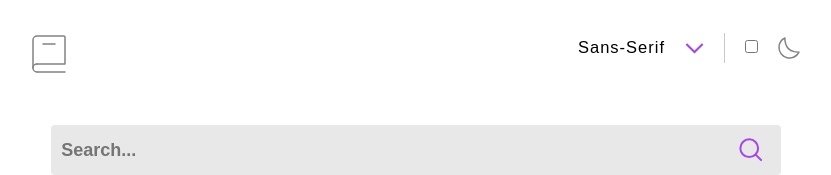
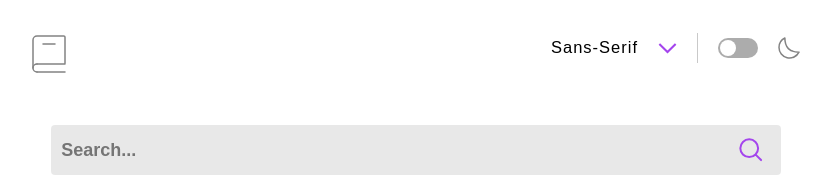
Before and after one commit to GeorgeFlood/dictionary-app, a React (Create React App) app: page / in a window 1280 px wide. Shown: the top 175 px of the page, without its empty margins (224-1055 px from the left). Built offline with nearby package versions, Linux system fonts and the light colour scheme.

Commit message:
completed light/dark switch

```diff
--- a/src/components/Navbar.js
+++ b/src/components/Navbar.js
@@ -87,7 +87,7 @@ const Navbar = () => {
         <div className="night-mode">
           <label>
             <input type="checkbox" onChange={handleDarkModeToggle} />
-            <span class="slider round"></span>
+            <span className="slider round"></span>
           </label>
           <svg
             xmlns="http://www.w3.org/2000/svg"
--- a/src/scss/_navbar.scss
+++ b/src/scss/_navbar.scss
@@ -31,6 +31,7 @@
 .night-mode {
   display: flex;
   align-items: center;
+  justify-content: space-around;
 
   & input {
     margin: 0 2rem;
@@ -66,7 +67,53 @@
 }
 
 .dropdown-menu li:hover {
-  background-color: rgb(146, 144, 144);
+  background-color: rgb(189, 87, 252);
   border-radius: 5px;
   color: white;
 }
+
+.night-mode {
+  display: flex;
+  align-items: center;
+  justify-content: space-around;
+}
+
+.night-mode input[type="checkbox"] {
+  display: none;
+}
+
+.night-mode input[type="checkbox"] + .slider {
+  width: 40px;
+  height: 20px;
+  background-color: rgb(172, 172, 172);
+  border-radius: 34px;
+  position: relative;
+  cursor: pointer;
+  display: inline-block;
+  vertical-align: middle;
+  margin: 0rem 2rem;
+}
+
+.night-mode input[type="checkbox"]:checked + .slider {
+  background-color: #c334d3;
+  z-index: 100;
+}
+
+.night-mode input[type="checkbox"] + .slider:before {
+  content: "";
+  position: absolute;
+  width: 16px;
+  height: 16px;
+  left: 2px;
+  bottom: 2px;
+  background-color: rgb(255, 255, 255);
+  border-radius: 50%;
+  transition: 0.43s;
+  z-index: 100;
+}
+
+.night-mode input[type="checkbox"]:checked + .slider:before {
+  transform: translateX(20px);
+  background-color: rgb(255, 255, 255);
+  z-index: 100;
+}
--- a/src/scss/_nouns.scss
+++ b/src/scss/_nouns.scss
@@ -2,6 +2,7 @@
   margin-top: 6rem;
   font-size: 1.6rem;
   color: rgba(0, 0, 0, 0.35);
+  transition: all ease-in-out 0.43s;
   [data-theme="dark"] & {
     color: rgba(#fff, 0.35);
   }
--- a/src/scss/_source.scss
+++ b/src/scss/_source.scss
@@ -9,6 +9,7 @@
   &--src {
     margin-left: 2rem;
     color: #000;
+    transition: all 0.43 ease-in-out;
     [data-theme="dark"] & {
       background-color: rgb(34, 34, 34);
       color: #fff;
--- a/src/styles/main.css
+++ b/src/styles/main.css
@@ -73,6 +73,7 @@ body {
 .night-mode {
   display: flex;
   align-items: center;
+  justify-content: space-around;
 }
 .night-mode input {
   margin: 0 2rem;
@@ -107,9 +108,55 @@ body {
 }
 
 .dropdown-menu li:hover {
-  background-color: rgb(146, 144, 144);
+  background-color: rgb(189, 87, 252);
   border-radius: 5px;
   color: white;
+}
+
+.night-mode {
+  display: flex;
+  align-items: center;
+  justify-content: space-around;
+}
+
+.night-mode input[type=checkbox] {
+  display: none;
+}
+
+.night-mode input[type=checkbox] + .slider {
+  width: 40px;
+  height: 20px;
+  background-color: rgb(172, 172, 172);
+  border-radius: 34px;
+  position: relative;
+  cursor: pointer;
+  display: inline-block;
+  vertical-align: middle;
+  margin: 0rem 2rem;
+}
+
+.night-mode input[type=checkbox]:checked + .slider {
+  background-color: #c334d3;
+  z-index: 100;
+}
+
+.night-mode input[type=checkbox] + .slider:before {
+  content: "";
+  position: absolute;
+  width: 16px;
+  height: 16px;
+  left: 2px;
+  bottom: 2px;
+  background-color: rgb(255, 255, 255);
+  border-radius: 50%;
+  transition: 0.43s;
+  z-index: 100;
+}
+
+.night-mode input[type=checkbox]:checked + .slider:before {
+  transform: translateX(20px);
+  background-color: rgb(255, 255, 255);
+  z-index: 100;
 }
 
 .search {
@@ -205,6 +252,7 @@ body {
   margin-top: 6rem;
   font-size: 1.6rem;
   color: rgba(0, 0, 0, 0.35);
+  transition: all ease-in-out 0.43s;
 }
 [data-theme=dark] .nouns {
   color: rgba(255, 255, 255, 0.35);
@@ -270,6 +318,7 @@ li {
 .src--src {
   margin-left: 2rem;
   color: #000;
+  transition: all 0.43 ease-in-out;
 }
 [data-theme=dark] .src--src {
   background-color: rgb(34, 34, 34);
```
Also changed, not shown: 1 other file (tests, documents, lock files or other folders).
